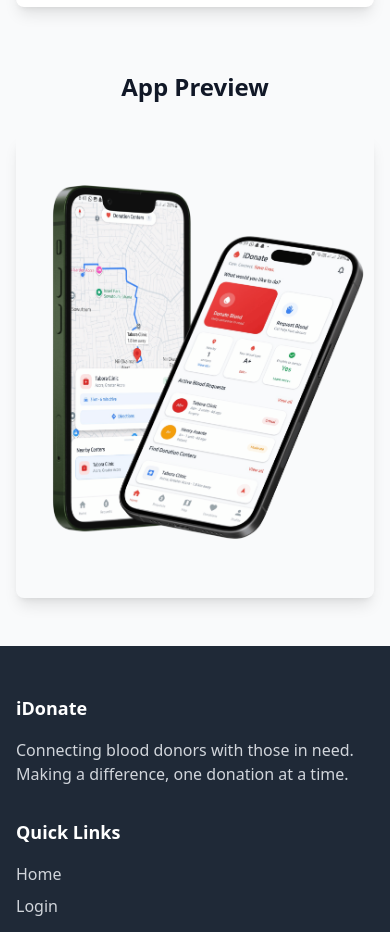
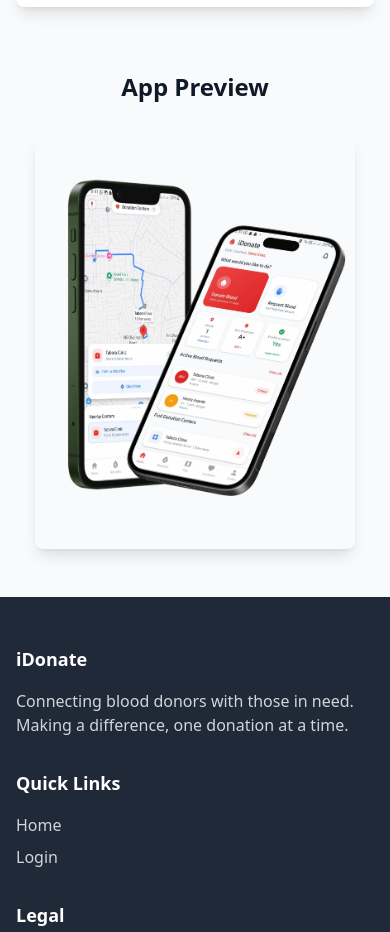
Before and after one commit to Henry33y/iDonate-Web, a React (Vite) app: page /download-app in a window 390 px wide. Shown: the part 1199-2131 px from the top of the page. Built offline with nearby package versions, Linux system fonts and the light colour scheme.

Commit message:
style(MobileAppDownload): add responsive max-width classes

```diff
--- a/src/pages/MobileAppDownload.jsx
+++ b/src/pages/MobileAppDownload.jsx
@@ -87,7 +87,7 @@ const MobileAppDownload = () => {
             <img
               src={mobileAppPreview}
               alt="App Screenshot"
-              className="rounded-lg shadow-lg"
+              className="max-w-xs sm:max-w-sm md:max-w-md lg:max-w-lg rounded-lg shadow-lg"
             />
           </div>
         </div>
```
